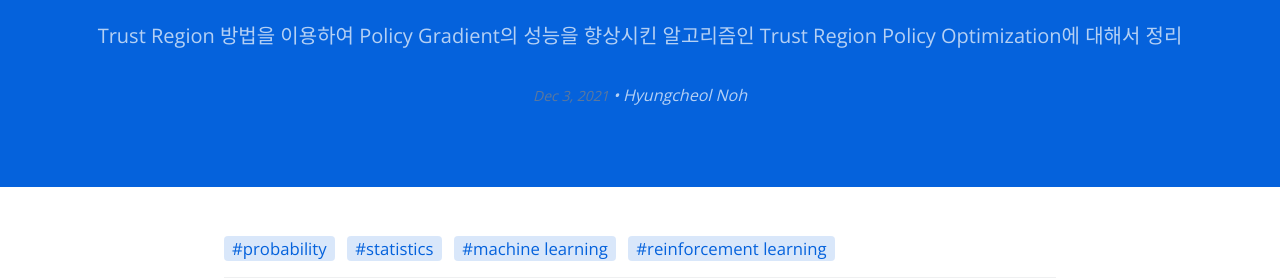
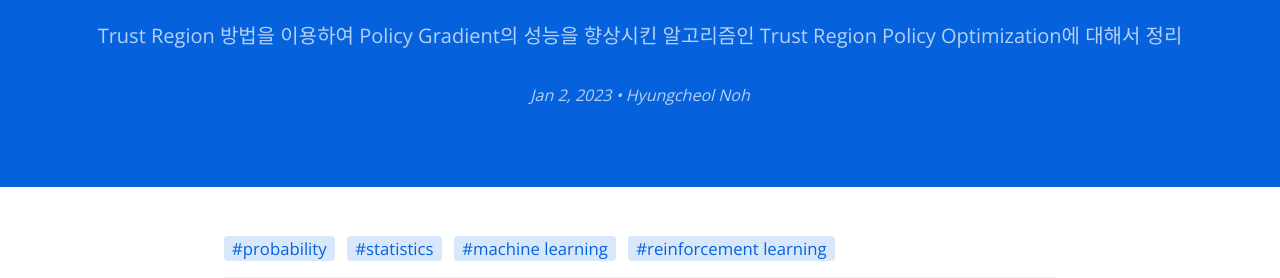
Before and after one commit to hcnoh/hcnoh.github.io, a Jekyll site: the page built from _posts/2023-01-02-reinforcement-learning-07.md, in a window 1280 px wide. Shown: the part 288-566 px from the top of the page. Built offline with Jekyll 4.4.1, drawn with Linux system fonts in a browser that asks for light colours; comment, search, counter and statistics services are not loaded.

Commit message:
modified date format 3

```diff
--- a/_layouts/default.html
+++ b/_layouts/default.html
@@ -97,7 +97,7 @@
         </time> -->
         <!-- {{ page.date }} -->
         {% assign date_format = site.cayman-blog.date_format | default: "%b %-d, %Y" %}
-        <span class="post-meta">{{ site.posts[9].date | date: date_format }}</span>
+        <span>{{ page.date | date: date_format }}</span>
         {% assign page_author = page.author | default: site.author | default: nil | escape %}
         {% if page_author %}
           • <span itemprop="author" itemscope itemtype="http://schema.org/Person"><span itemprop="name">{{ page_author }}</span></span>
--- a/_posts/2023-01-02-reinforcement-learning-07.md
+++ b/_posts/2023-01-02-reinforcement-learning-07.md
@@ -2,7 +2,7 @@
 layout: post
 use_math: true
 title: "[Reinforcement Learning] 7. Trust Region Policy Optimization (3)"
-date: 2022-10-02 00:00:00
+date: 2023-01-02 00:00:00
 tagline: "Trust Region 방법을 이용하여 Policy Gradient의 성능을 향상시킨 알고리즘인 Trust Region Policy Optimization에 대해서 정리"
 categories:
 - Reinforcement Learning Study
```
